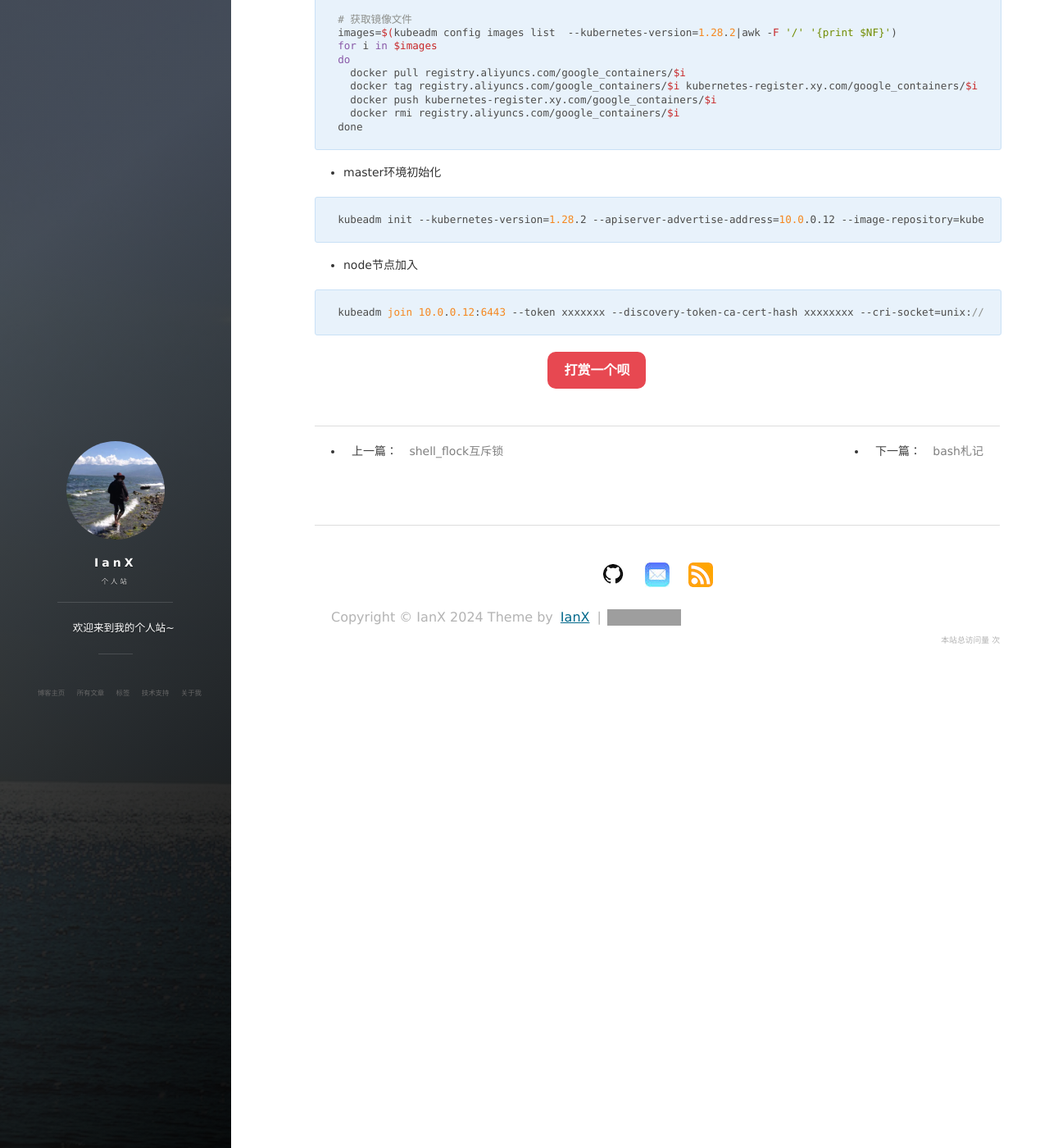
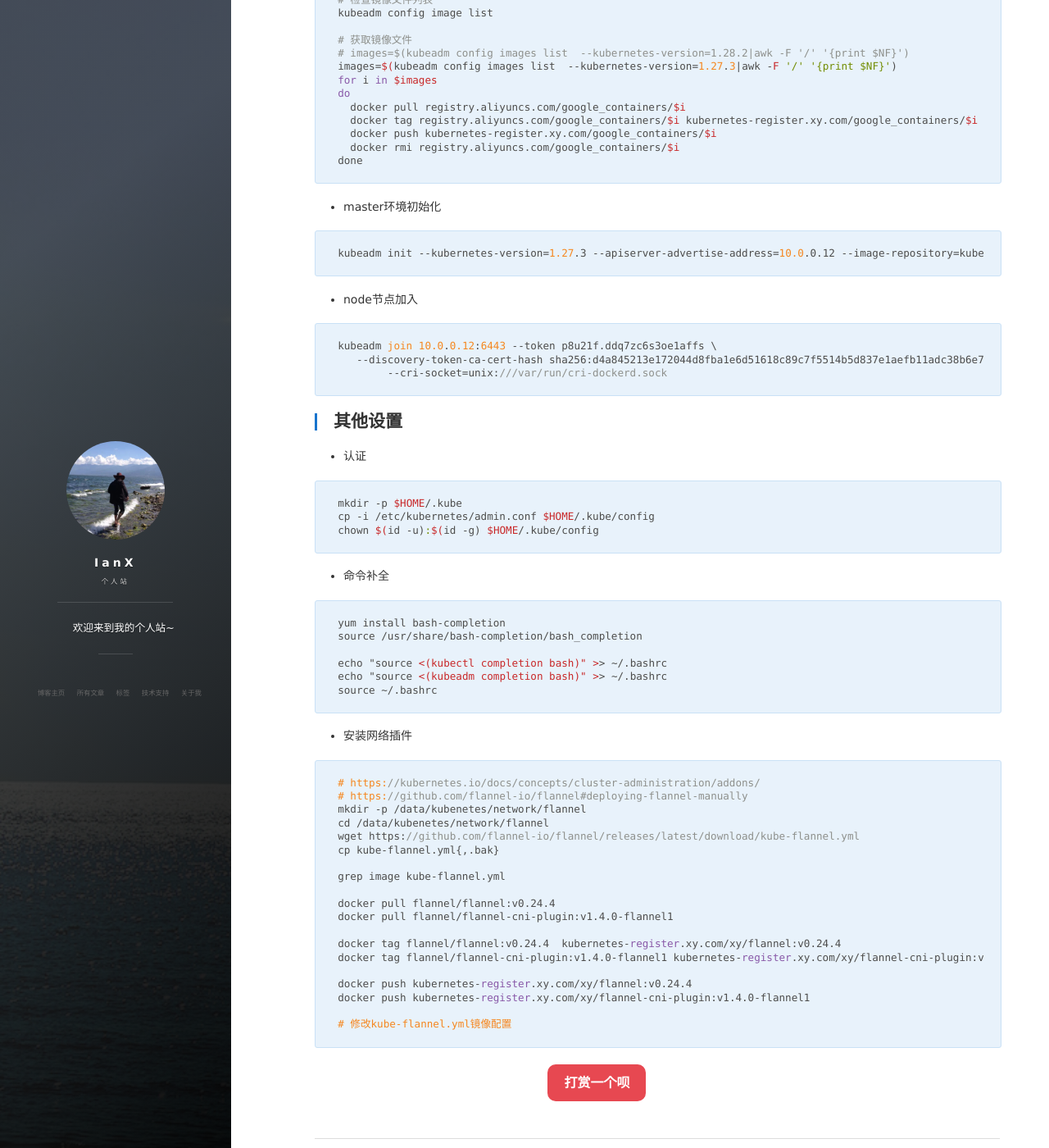
Before and after one commit to XiangYing/xiangying.github.com, a Jekyll site: the page built from _posts/2023-07-28-k8s环境搭建.md, in a window 1280 px wide and 1400 px high, scrolled down 6655 px. Shown: the whole window at 82% size. Built offline with Jekyll 4.4.1, drawn with Linux system fonts in a browser that asks for light colours; nearby versions of some CDN libraries; comment, search, counter and statistics services are not loaded; some of the changed text lies outside the part shown; grey boxes are pictures that could not be loaded.

Commit message:
增加其他设置

````diff
--- a/_posts/2023-07-28-k8s环境搭建.md
+++ b/_posts/2023-07-28-k8s环境搭建.md
@@ -114,7 +114,7 @@ Requires=cri-docker.socket
 
 [Service]
 Type=notify
-ExecStart=/usr/local/bin/cri-dockerd --container-runtime-endpoint fd://
+ExecStart=/usr/local/bin/cri-dockerd --pod-infra-container-image=kubernetes-register.xy.com/google_containers/pause:3.9 --network-plugin=cni --cni-conf-dir=/etc/cni.d  --cni-bin-dir=/opt/cni/bin --container-runtime-endpoint=unix:///var/run/cri-dockerd.sock --cri-dockerd-root-directory=/var/lib/docker --docker-endpoint=unix:///var/run/docker.sock
 ExecReload=/bin/kill -s HUP $MAINPID
 TimeoutSec=0
 RestartSec=2
@@ -323,7 +323,8 @@ systemctl enable kubelet && systemctl start kubelet
 kubeadm config image list
 
 # 获取镜像文件
-images=$(kubeadm config images list  --kubernetes-version=1.28.2|awk -F '/' '{print $NF}')
+# images=$(kubeadm config images list  --kubernetes-version=1.28.2|awk -F '/' '{print $NF}')
+images=$(kubeadm config images list  --kubernetes-version=1.27.3|awk -F '/' '{print $NF}')
 for i in $images
 do
   docker pull registry.aliyuncs.com/google_containers/$i
@@ -336,11 +337,58 @@ done
 - master环境初始化
 
 ```shell
-kubeadm init --kubernetes-version=1.28.2 --apiserver-advertise-address=10.0.0.12 --image-repository=kubernetes-register.xy.com/google_containers --pod-network-cidr="10.24.0.0/16" --service-cidr="10.96.0.0/12" --ignore-preflight-errors=Swap  --cri-socket=unix:///var/run/cri-dockerd.sock
+kubeadm init --kubernetes-version=1.27.3 --apiserver-advertise-address=10.0.0.12 --image-repository=kubernetes-register.xy.com/google_containers --pod-network-cidr="10.224.0.0/16" --service-cidr="10.96.0.0/12" --ignore-preflight-errors=Swap  --cri-socket=unix:///var/run/cri-dockerd.sock
 ```
 
 - node节点加入
 
 ```shell
-kubeadm join 10.0.0.12:6443 --token xxxxxxx --discovery-token-ca-cert-hash xxxxxxxx --cri-socket=unix:///var/run/cri-dockerd.sock
+kubeadm join 10.0.0.12:6443 --token p8u21f.ddq7zc6s3oe1affs \
+   --discovery-token-ca-cert-hash sha256:d4a845213e172044d8fba1e6d51618c89c7f5514b5d837e1aefb11adc38b6e71 \
+        --cri-socket=unix:///var/run/cri-dockerd.sock
 ```
+
+## 其他设置
+
+- 认证
+
+```shell
+mkdir -p $HOME/.kube
+cp -i /etc/kubernetes/admin.conf $HOME/.kube/config
+chown $(id -u):$(id -g) $HOME/.kube/config
+```
+
+- 命令补全
+
+```shell
+yum install bash-completion
+source /usr/share/bash-completion/bash_completion
+
+echo "source <(kubectl completion bash)" >> ~/.bashrc
+echo "source <(kubeadm completion bash)" >> ~/.bashrc
+source ~/.bashrc
+```
+
+- 安装网络插件
+
+```shell
+# https://kubernetes.io/docs/concepts/cluster-administration/addons/
+# https://github.com/flannel-io/flannel#deploying-flannel-manually
+mkdir -p /data/kubenetes/network/flannel
+cd /data/kubenetes/network/flannel
+wget https://github.com/flannel-io/flannel/releases/latest/download/kube-flannel.yml
+cp kube-flannel.yml{,.bak}
+
+grep image kube-flannel.yml
+
+docker pull flannel/flannel:v0.24.4
+docker pull flannel/flannel-cni-plugin:v1.4.0-flannel1
+
+docker tag flannel/flannel:v0.24.4  kubernetes-register.xy.com/xy/flannel:v0.24.4
+docker tag flannel/flannel-cni-plugin:v1.4.0-flannel1 kubernetes-register.xy.com/xy/flannel-cni-plugin:v1.4.0-flannel1
+
+docker push kubernetes-register.xy.com/xy/flannel:v0.24.4
+docker push kubernetes-register.xy.com/xy/flannel-cni-plugin:v1.4.0-flannel1
+
+# 修改kube-flannel.yml镜像配置
+```
````
